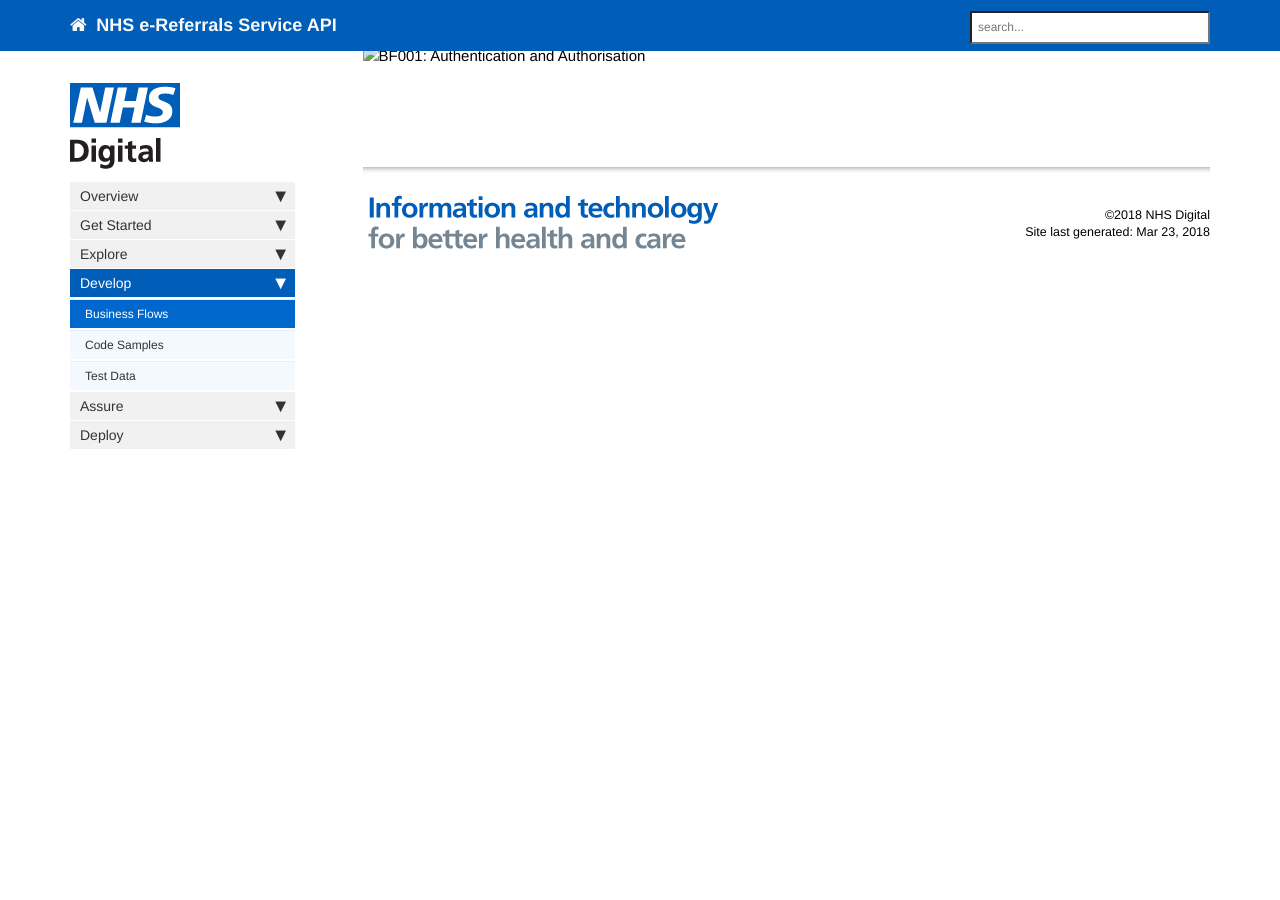
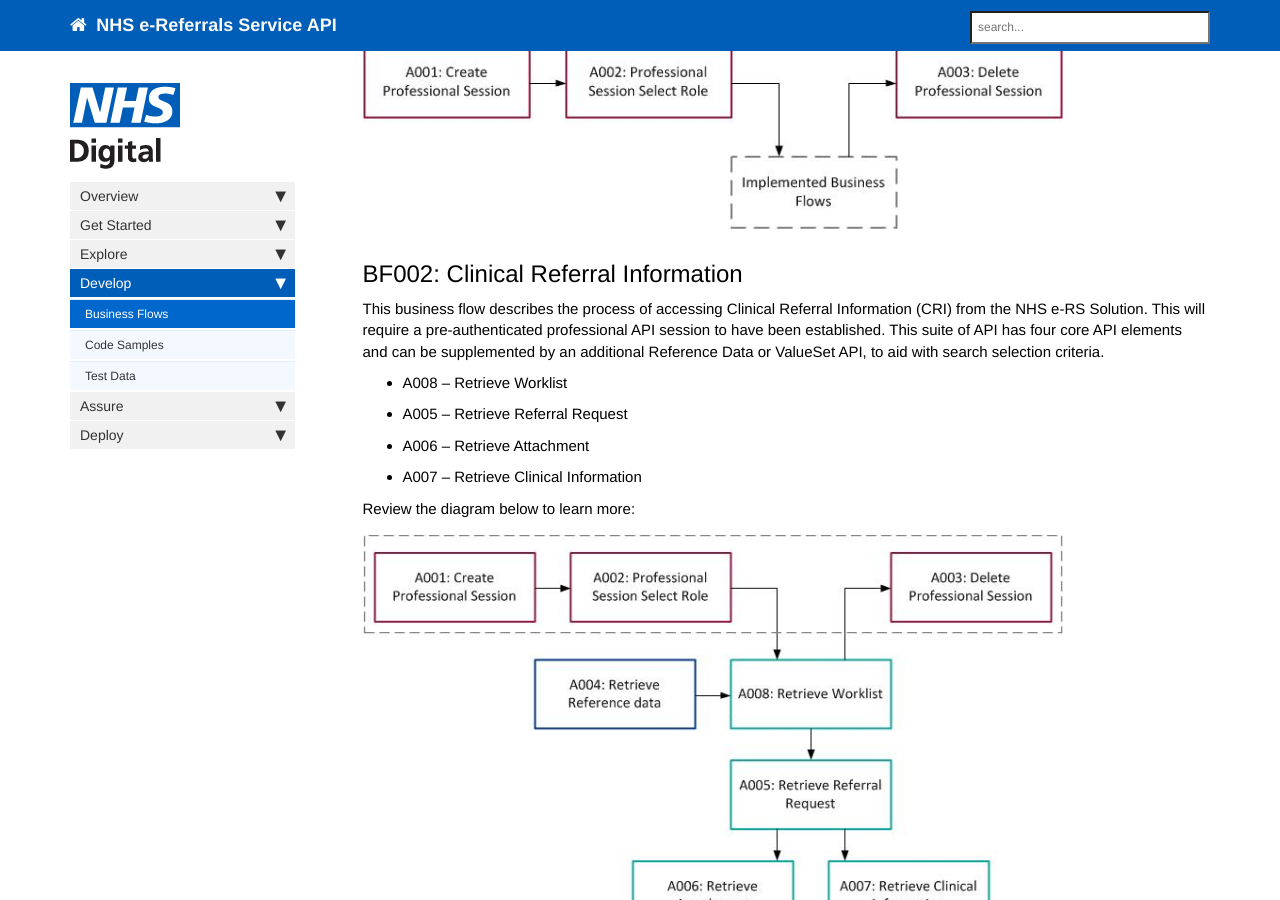
Before and after one commit to wurble369/websitetest, a Jekyll site: the page built from pages/develop/develop_business_flows.md, in a window 1280 px wide and 900 px high, scrolled down 395 px. Built offline with Jekyll 4.4.1, drawn with Linux system fonts in a browser that asks for light colours; nearby versions of some CDN libraries; comment, search, counter and statistics services are not loaded; before the commit the page ends 900 px from its top, so only the background shows below that.

Commit message:
BF update

```diff
--- a/pages/develop/develop_business_flows.md
+++ b/pages/develop/develop_business_flows.md
@@ -17,4 +17,17 @@ This business flow describes the process of creating an authorised  professional
 
 Review the diagram below to learn more:
 
-![BF001: Authentication and Authorisation](/images/2018/03/BF-Auth.jpg)
+![BF001: Authentication and Authorisation](images/develop/BF001-Auth.jpg)
+
+## BF002: Clinical Referral Information ##
+
+This business flow describes the process of accessing Clinical Referral Information (CRI) from the NHS e-RS Solution. This will require a pre-authenticated professional API session to have been established. This suite of API has four core API elements and can be supplemented by an additional Reference Data or ValueSet API, to aid with search selection criteria.
+
+* A008 – Retrieve Worklist
+* A005 – Retrieve Referral Request
+* A006 – Retrieve Attachment
+* A007 – Retrieve Clinical Information
+
+Review the diagram below to learn more:
+
+![BF001: Authentication and Authorisation](images/develop/BF002-CRI.jpg)
```
Also changed, not shown: images/develop/BF001-Auth.jpg (renamed from images/develop/BF-Auth.jpg), images/develop/BF002-CRI.jpg (added).
